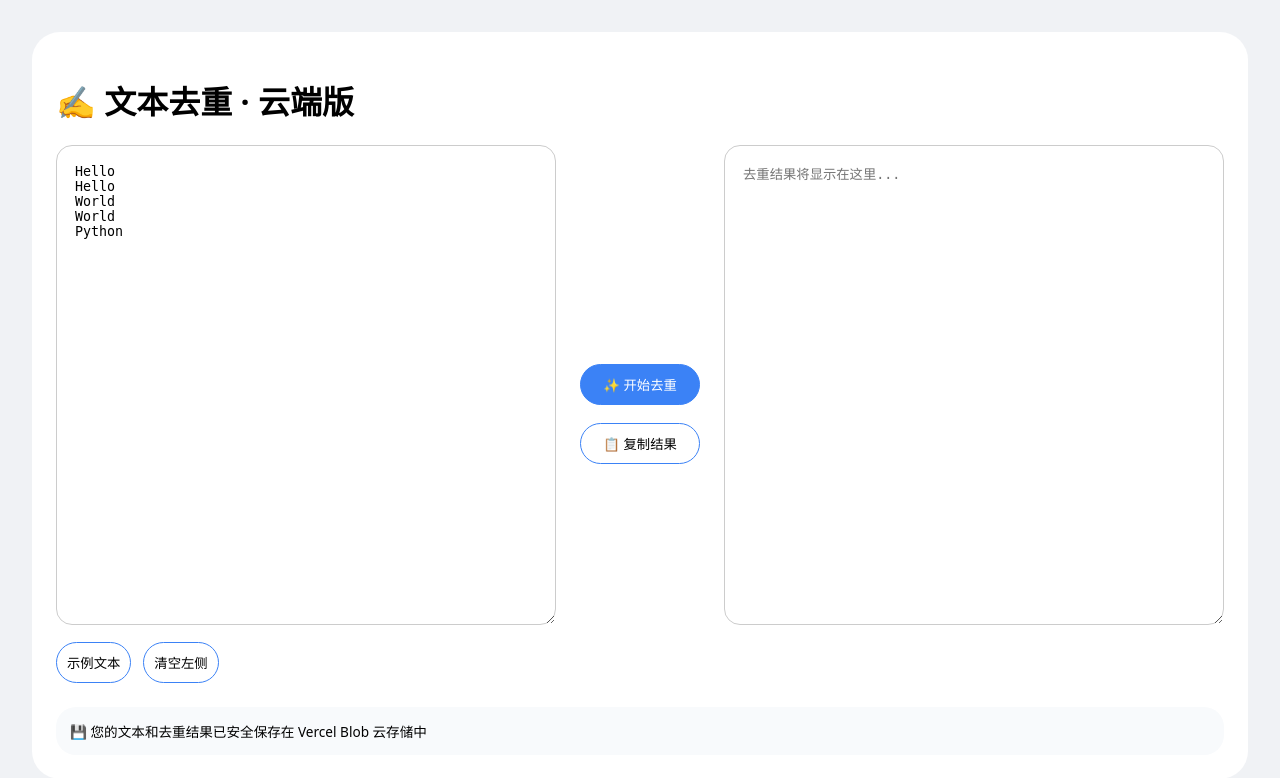
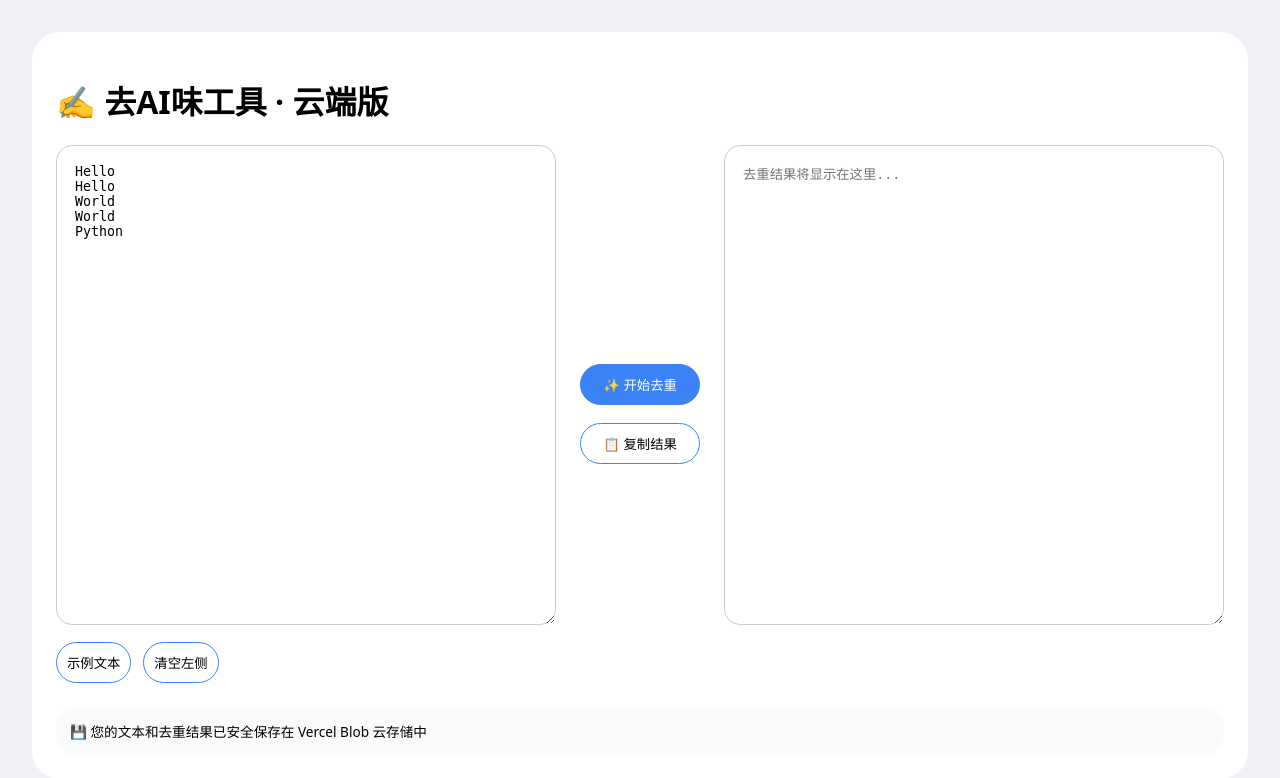
Before and after one commit to bibanalys/Text_deAI_vercel, a Flask app: page / in a window 1280 px wide. Shown: the top 778 px of the page. Run offline with Flask 3, Linux system fonts and the light colour scheme.

Commit message:
update: modify index.html content

```diff
--- a/templates/index.html
+++ b/templates/index.html
@@ -18,7 +18,7 @@
 </head>
 <body>
 <div class="container">
-    <h1>✍️ 文本去重 · 云端版</h1>
+    <h1>✍️ 去AI味工具 · 云端版</h1>
     <div class="tool-grid">
         <div class="input-area">
             <textarea id="inputText" placeholder="请输入文本，每行将独立比较重复..."></textarea>
```
